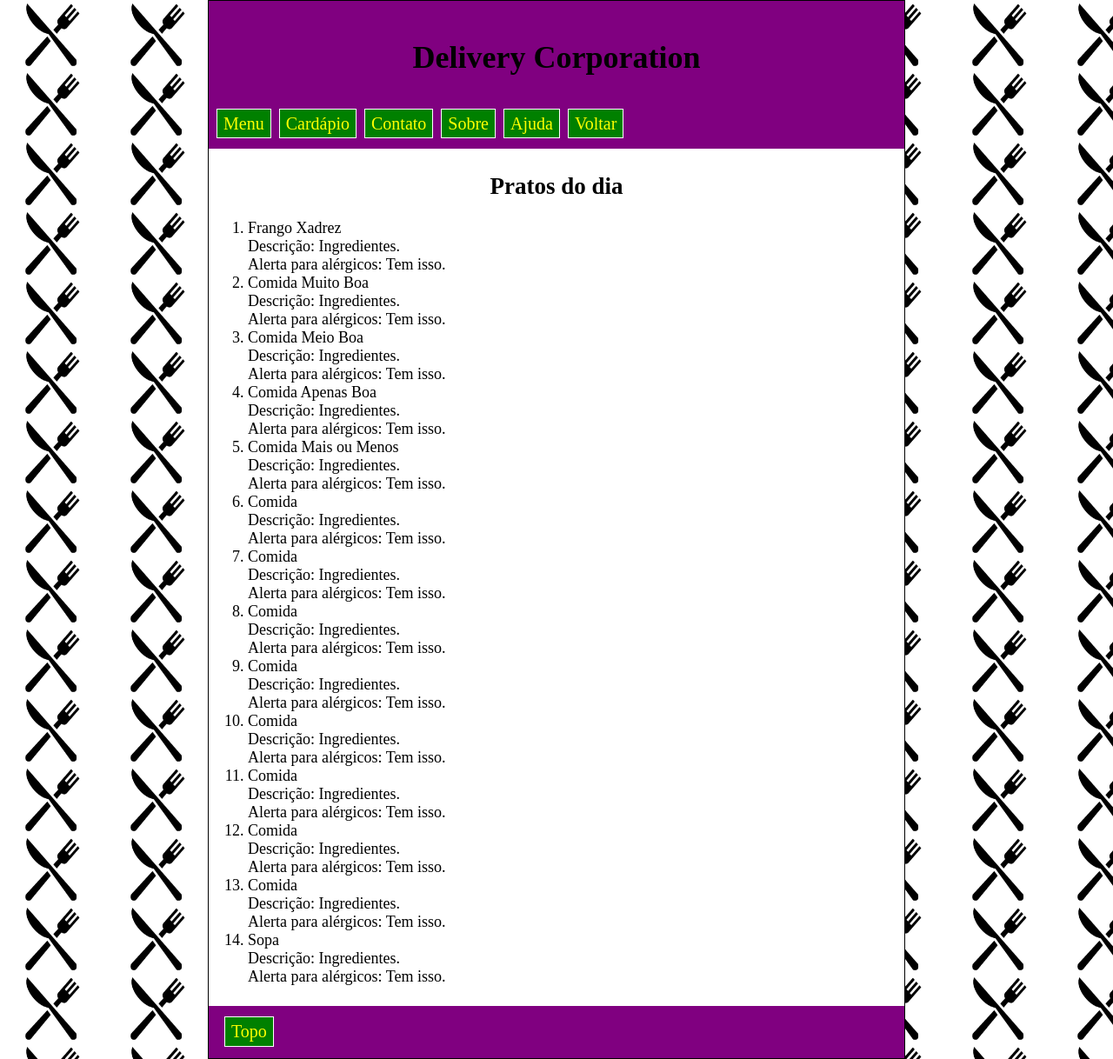
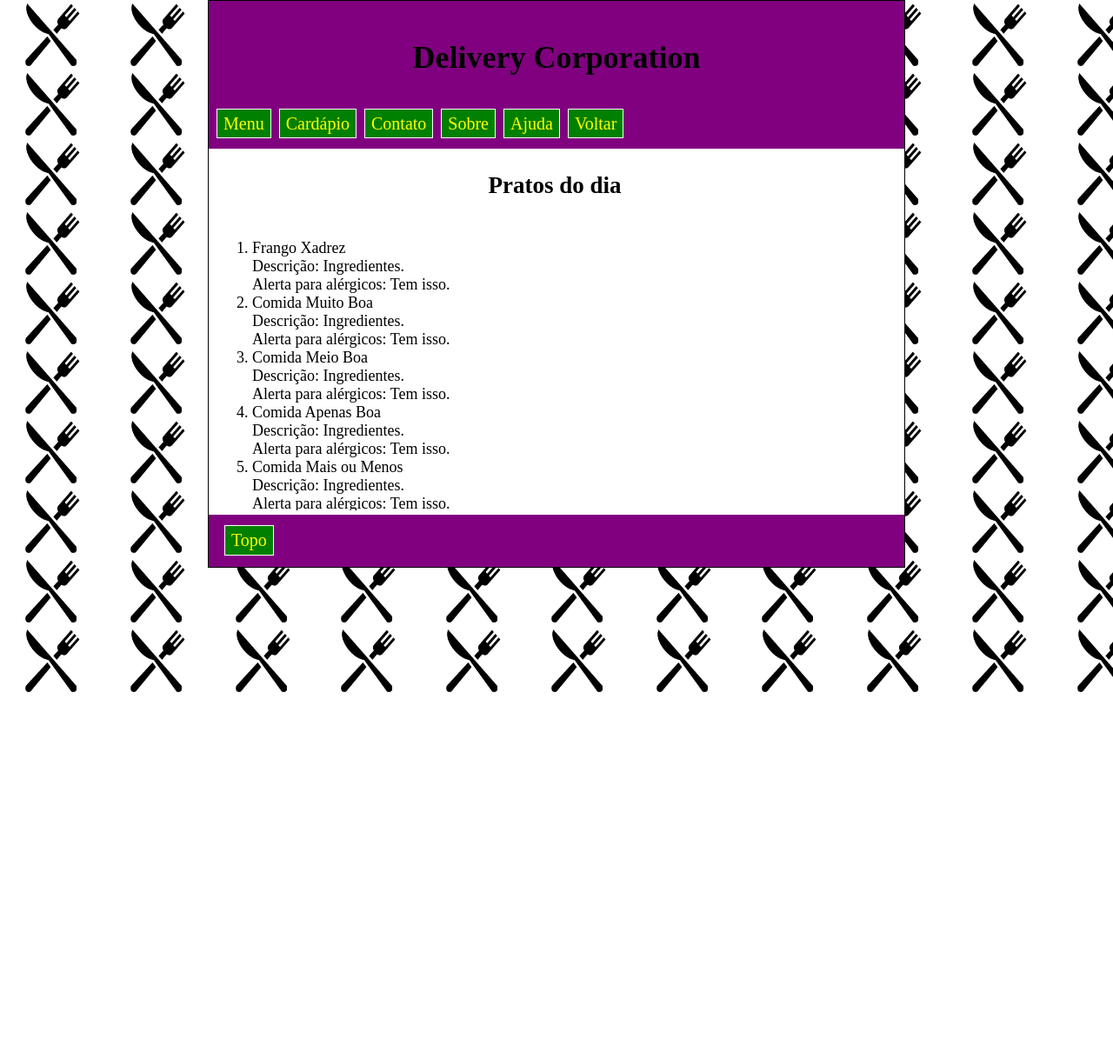
Before and after one commit to PauloHenriqueMagno/Curriculo, a PHP site: page /delivery_corporation.html in a window 1280 px wide. Shown: the whole page at 87% size. After the commit the page ends 796 px from the top, so only its background shows below. Run offline with PHP 8.4, Linux system fonts and the light colour scheme.

Commit message:
Adaptando para Iframe
Adicionado o arquivo menu.html e a tag iframe para teste de visualização em outros aparelhos

```diff
--- a/delivery.css
+++ b/delivery.css
@@ -19,7 +19,7 @@ body {
 	text-align: left;
 }
 
-
+/*Cabeçalho*/
 .cabecalho {
 	background: purple;
 	font-size: 18px;
@@ -27,7 +27,7 @@ body {
 	padding: 20px;
 }
 
-
+/*Menu*/
 .menu {
 	background: purple;
 	height: 40px;
@@ -57,17 +57,25 @@ body {
 	text-decoration: none;
 }
 
+/*Content*/
+.content{
+	width: 99.5%;
+	height: 32.5vw;
+	border: none;
+}
 
 .conteudo {
 	clear: both;
 	font-size: 18px;
 	padding: 5px;
 	text-align: justify;
+	background: white;
 }
 h2 {
 	text-align: center;
 }
 
+/*Rodape*/
 .rodape {
 	clear: both;
 	background: purple;
--- a/delivery_corporation.html
+++ b/delivery_corporation.html
@@ -2,7 +2,8 @@
 <html lang="pt-br">
 <head>
 	<meta charset="utf-8">
-	<title>Teste</title>
+	<meta type="autor" content="Paulo e Bruna">
+	<title>Delivery Corporation</title>
 	<link rel="stylesheet" type="text/css" href="delivery.css">
 
 </head>
@@ -17,7 +18,7 @@
 
 		<div class="menu">
 		<ul>
-	    <li><a href="delivery_corporation.html">Menu</a></li>
+	    <li><a href="menu.html" target="_parent">Menu</a></li>
 	    <li><a href="cardapio.html">Cardápio</a></li>
 	    <li><a href="contato.html">Contato</a></li>
 	    <li><a href="sobre.html">Sobre</a></li>
@@ -26,70 +27,9 @@
 		</ul>
 		</div>
 
-		<div class="conteudo">
+			<iframe class="content" src="menu.html">
 
-		<h2>Pratos do dia</h2>
-
-		<ol>
-		<li>Frango Xadrez<br>
-		Descrição: Ingredientes.<br>
-		Alerta para alérgicos: Tem isso.</li>
-
-		<li>Comida Muito Boa<br>
-		Descrição: Ingredientes.<br>
-		Alerta para alérgicos: Tem isso.</li>
-
-		<li>Comida Meio Boa<br>
-		Descrição: Ingredientes.<br>
-		Alerta para alérgicos: Tem isso.</li>
-
-		<li>Comida Apenas Boa<br>
-		Descrição: Ingredientes.<br>
-		Alerta para alérgicos: Tem isso.</li>
-
-		<li>Comida Mais ou Menos<br>
-		Descrição: Ingredientes.<br>
-		Alerta para alérgicos: Tem isso.</li>
-
-		<li>Comida<br>
-		Descrição: Ingredientes.<br>
-		Alerta para alérgicos: Tem isso.</li>
-
-		<li>Comida<br>
-		Descrição: Ingredientes.<br>
-		Alerta para alérgicos: Tem isso.</li>
-
-		<li>Comida<br>
-		Descrição: Ingredientes.<br>
-		Alerta para alérgicos: Tem isso.</li>
-
-		<li>Comida<br>
-		Descrição: Ingredientes.<br>
-		Alerta para alérgicos: Tem isso.</li>
-
-		<li>Comida<br>
-		Descrição: Ingredientes.<br>
-		Alerta para alérgicos: Tem isso.</li>
-
-		<li>Comida<br>
-		Descrição: Ingredientes.<br>
-		Alerta para alérgicos: Tem isso.</li>
-
-		<li>Comida<br>
-		Descrição: Ingredientes.<br>
-		Alerta para alérgicos: Tem isso.</li>
-
-		<li>Comida<br>
-		Descrição: Ingredientes.<br>
-		Alerta para alérgicos: Tem isso.</li>
-
-		<li>Sopa<br>
-		Descrição: Ingredientes.<br>
-		Alerta para alérgicos: Tem isso.</li>
-
-		</ol>
-
-		</div>
+			</iframe>
 
 		<div class="rodape">
 
--- /dev/null
+++ b/menu.html
@@ -0,0 +1,75 @@
+<!DOCTYPE html>
+<html>
+    <head>
+        <meta charset="utf-8">
+        <link rel="stylesheet" href="delivery.css">
+    </head>
+
+    <body class="conteudo">
+
+    <h2>Pratos do dia</h2>
+
+    <div class="conteudo">
+
+    <ol>
+    <li>Frango Xadrez<br>
+    Descrição: Ingredientes.<br>
+    Alerta para alérgicos: Tem isso.</li>
+
+    <li>Comida Muito Boa<br>
+    Descrição: Ingredientes.<br>
+    Alerta para alérgicos: Tem isso.</li>
+
+    <li>Comida Meio Boa<br>
+    Descrição: Ingredientes.<br>
+    Alerta para alérgicos: Tem isso.</li>
+
+    <li>Comida Apenas Boa<br>
+    Descrição: Ingredientes.<br>
+    Alerta para alérgicos: Tem isso.</li>
+
+    <li>Comida Mais ou Menos<br>
+    Descrição: Ingredientes.<br>
+    Alerta para alérgicos: Tem isso.</li>
+
+    <li>Comida<br>
+    Descrição: Ingredientes.<br>
+    Alerta para alérgicos: Tem isso.</li>
+
+    <li>Comida<br>
+    Descrição: Ingredientes.<br>
+    Alerta para alérgicos: Tem isso.</li>
+
+    <li>Comida<br>
+    Descrição: Ingredientes.<br>
+    Alerta para alérgicos: Tem isso.</li>
+
+    <li>Comida<br>
+    Descrição: Ingredientes.<br>
+    Alerta para alérgicos: Tem isso.</li>
+
+    <li>Comida<br>
+    Descrição: Ingredientes.<br>
+    Alerta para alérgicos: Tem isso.</li>
+
+    <li>Comida<br>
+    Descrição: Ingredientes.<br>
+    Alerta para alérgicos: Tem isso.</li>
+
+    <li>Comida<br>
+    Descrição: Ingredientes.<br>
+    Alerta para alérgicos: Tem isso.</li>
+
+    <li>Comida<br>
+    Descrição: Ingredientes.<br>
+    Alerta para alérgicos: Tem isso.</li>
+
+    <li>Sopa<br>
+    Descrição: Ingredientes.<br>
+    Alerta para alérgicos: Tem isso.</li>
+    </ol>
+
+    </div>
+
+    </body>
+</html>
```
